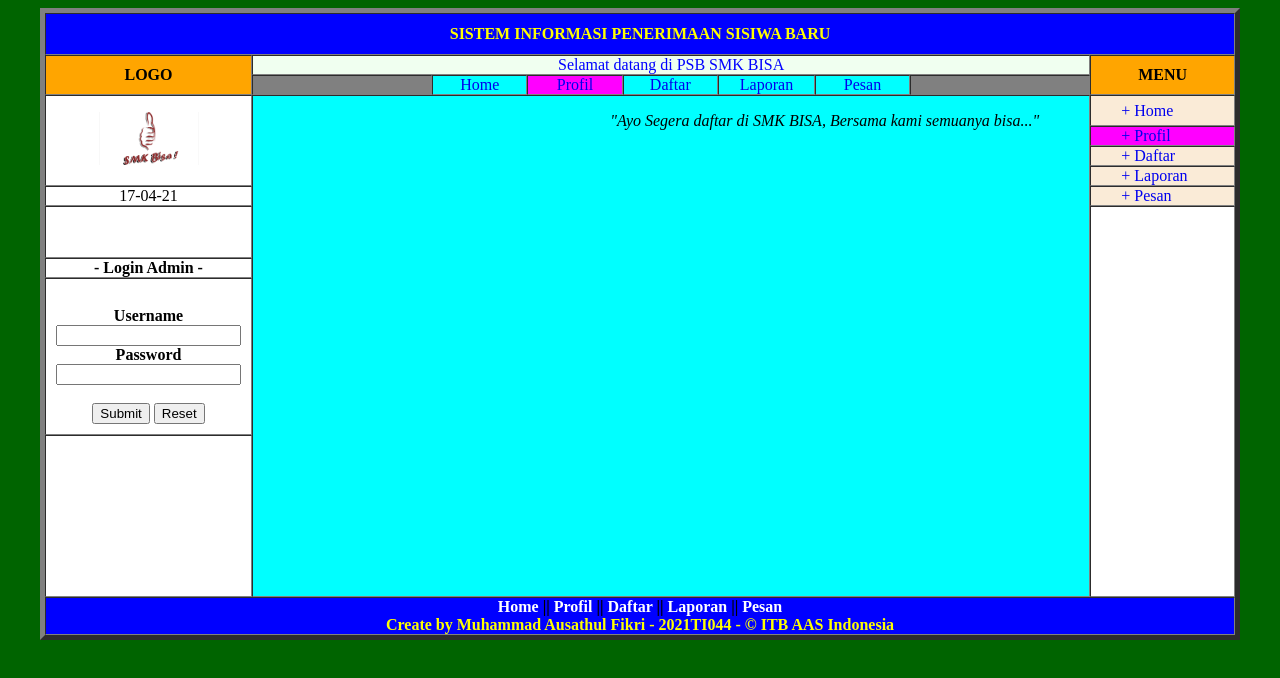
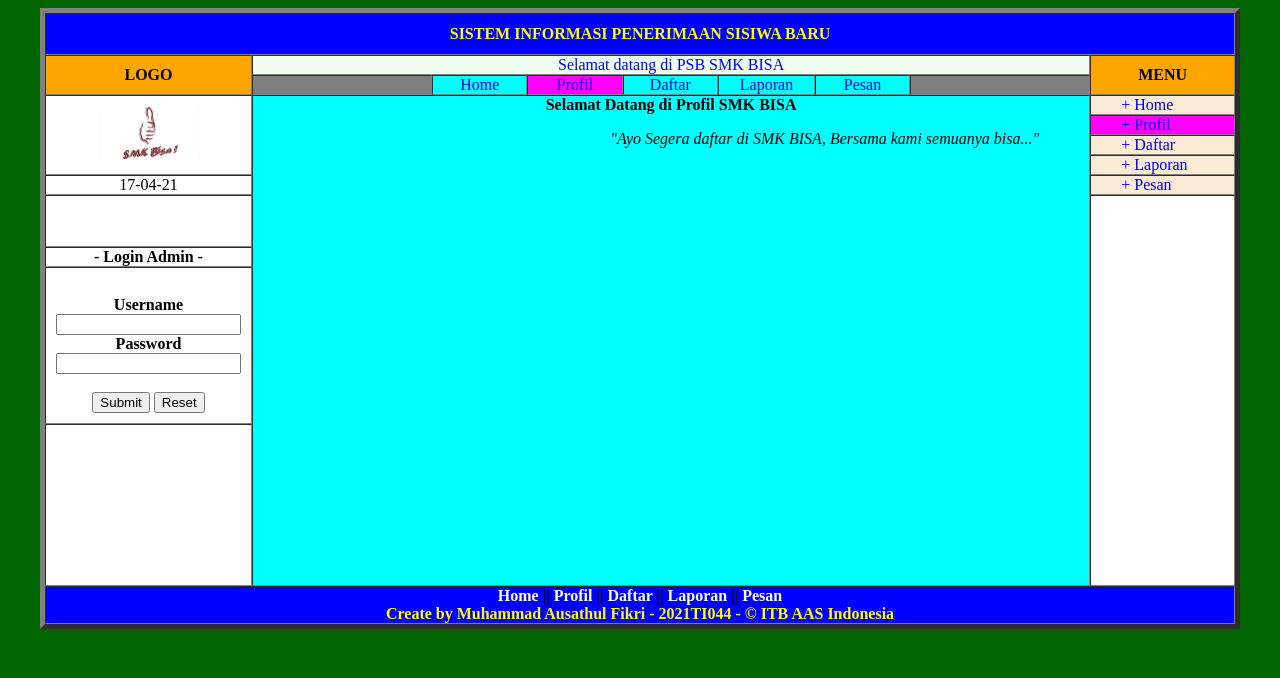
Before and after one commit to Lfikriii/wp1, a plain HTML site: page UTS/profil.html in a window 1280 px wide. Drawn offline with Linux system fonts and the light colour scheme.

Commit message:
menambah judul setiap halaman

```diff
--- a/UTS/profil.html
+++ b/UTS/profil.html
@@ -30,6 +30,9 @@
 		<tr>
 			<td rowspan="4" align="center"><img src="bahan/logo.png" width="100px"></td>
 			<td class="tgh" rowspan="9" colspan="7">
+				<center>
+					<b>Selamat Datang di Profil SMK BISA</b>
+				</center>
 
 				<p class="pf"><i>"Ayo Segera daftar di SMK BISA, Bersama kami semuanya bisa..."</i></p>
 			</td>
```
Also changed, not shown: UTS/laporan.html (+4 -0 lines), UTS/pendaftaran.html (+4 -1 lines), UTS/pesan.html (+4 -0 lines).
